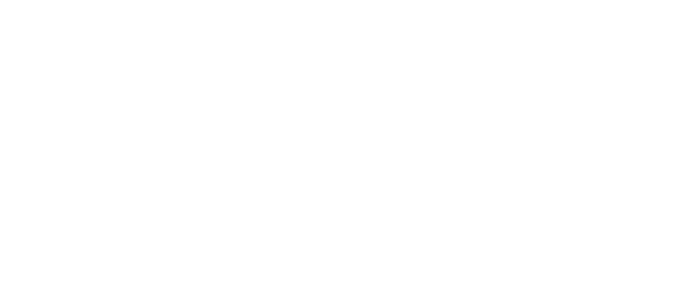
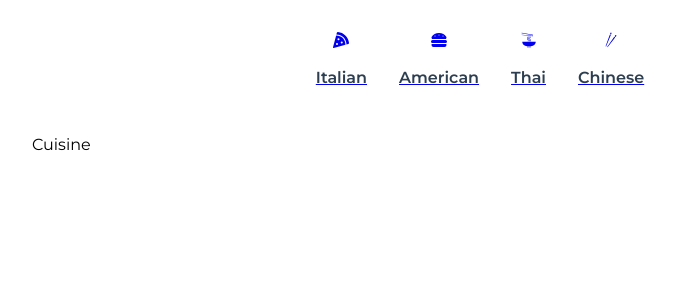
Before and after one commit to Denisluna/FoodApp, a React (Create React App) app: page /cuisine/1 in a window 1280 px wide. Before the commit this address had no page. Shown: the top 300 px of the page, without its empty margins (160-836 px from the left). Built offline with nearby package versions, Linux system fonts and the light colour scheme.

Commit message:
add routing

```diff
--- a/src/App.js
+++ b/src/App.js
@@ -1,10 +1,15 @@
 import PageDisplay from "./pages/PageDisplay";
+import Category from "./components/Category"
+import { BrowserRouter } from "react-router-dom";
 import './index.css'
 
 function App() {
   return (
     <div className="App">
-      <PageDisplay  />
+      <BrowserRouter>
+        <Category />
+        <PageDisplay />
+      </BrowserRouter>
     </div>
   );
 }
--- a/src/components/Category.jsx
+++ b/src/components/Category.jsx
@@ -5,26 +5,24 @@ import { NavLink } from 'react-router-dom'
 
 function Category() {
     return (
-        <div>
         <NavList>
-                <div>
+            <NavLink to={'/cuisine/Italian'}>
                 <FaPizzaSlice />
                 <h4>Italian</h4>
-                </div>
-                <div>
+            </NavLink>
+            <NavLink to={'/cuisine/American'}>
                 <FaHamburger />
                 <h4>American</h4>
-                </div>
-                <div>
+            </NavLink>
+            <NavLink to={'/cuisine/Thai'}>
                 <GiNoodles />
                 <h4>Thai</h4>
-                </div>
-                <div>
+            </NavLink>
+            <NavLink to={'/cuisine/Chinese'}>
                 <GiChopsticks />
                 <h4>Chinese</h4>
-                </div>
+            </NavLink>
         </NavList>
-        </div>
     )
 }
 
--- a/src/pages/Cuisine.jsx
+++ b/src/pages/Cuisine.jsx
@@ -0,0 +1,9 @@
+import React from 'react'
+
+function Cuisine() {
+  return (
+    <div>Cuisine</div>
+  )
+}
+
+export default Cuisine
--- a/src/pages/PageDisplay.jsx
+++ b/src/pages/PageDisplay.jsx
@@ -1,14 +1,13 @@
 import Home from "./Home"
-import Category from "../components/Category"
-import { BrowserRouter, Route, Routes } from "react-router-dom"
+import { Route, Routes } from "react-router-dom"
+import Cuisine from "./Cuisine"
 
 function PageDisplay() {
   return (
-    <BrowserRouter>
-      <Routes>
-        <Route path="/" element={<Home />} />
-      </Routes>
-    </BrowserRouter>
+    <Routes>
+      <Route path="/" element={<Home />} />
+      <Route path="/cuisine/:type" element={<Cuisine />} />
+    </Routes>
   )
 }
 
```
Lines whose indentation alone changed are shown as unchanged.
